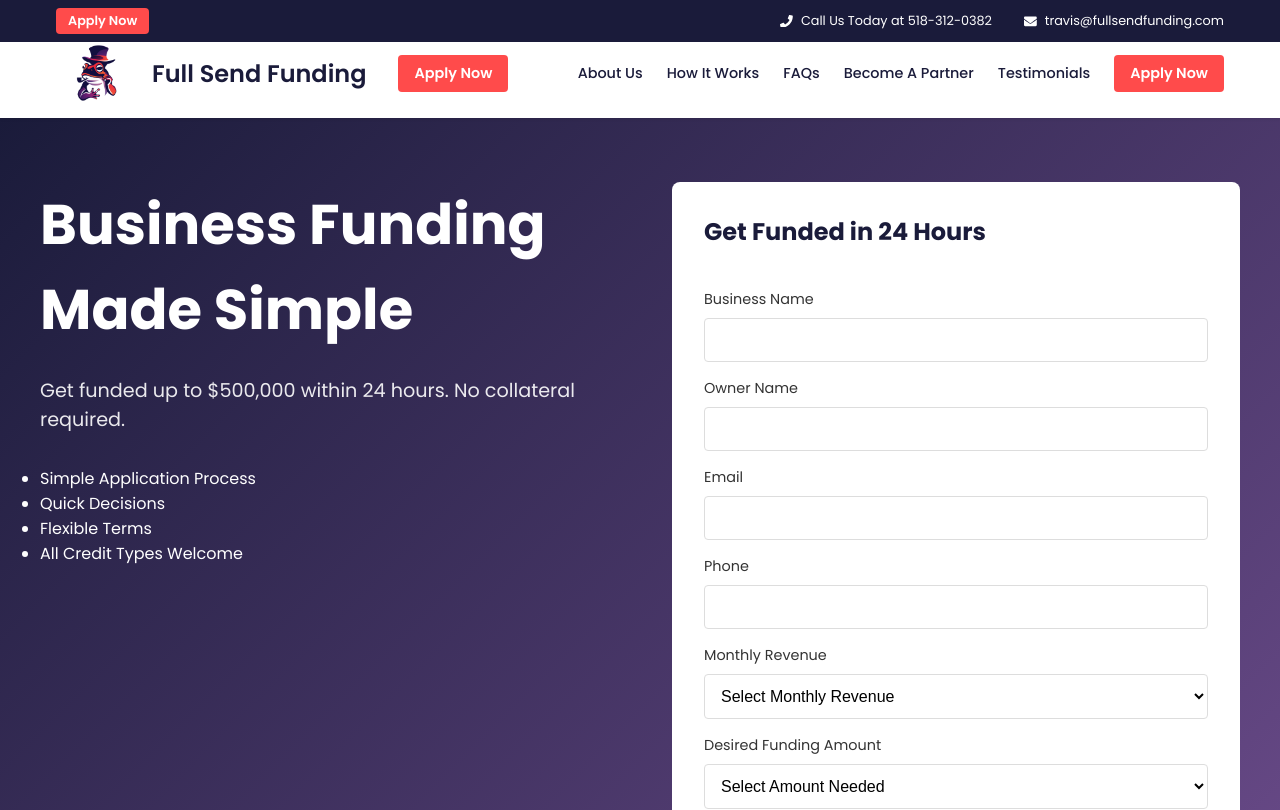
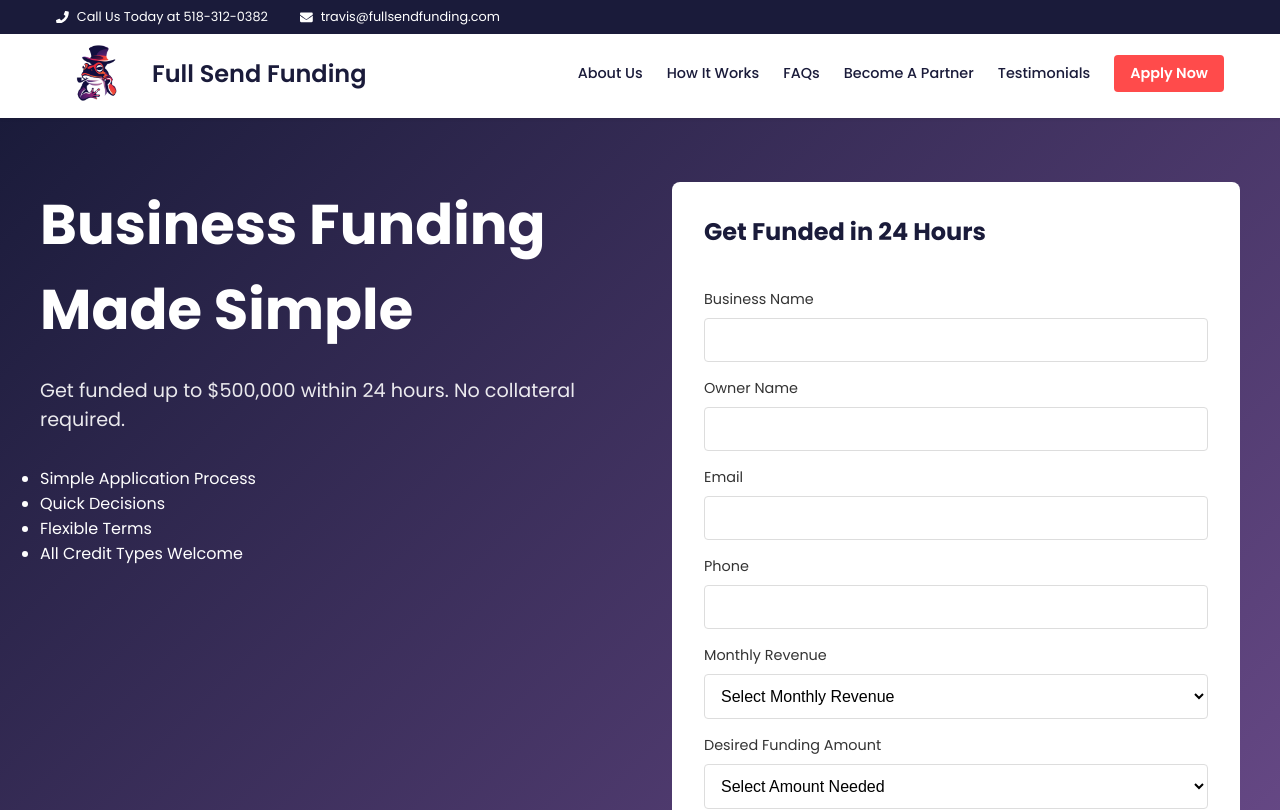
Before and after one commit to TravisYule/fullsendfunding, a React (Create React App) app: page / in a window 1280 px wide. Shown: the top 810 px of the page. Built offline with nearby package versions, Linux system fonts and the light colour scheme.

Commit message:
Clean up header and fix apply button placement

```diff
--- a/src/components/Header/Header.jsx
+++ b/src/components/Header/Header.jsx
@@ -44,21 +44,6 @@ const TopBarItem = styled.a`
 
   &:hover {
     color: ${props => props.theme.colors.secondary};
-  }
-`;
-
-const TopBarApplyButton = styled(Link)`
-  background: ${props => props.theme.colors.secondary};
-  color: white;
-  padding: 0.25rem 0.75rem;
-  border-radius: 4px;
-  text-decoration: none;
-  font-weight: 600;
-  font-size: 0.8rem;
-  transition: background 0.3s ease;
-
-  &:hover {
-    background: ${props => props.theme.colors.accent};
   }
 `;
 
@@ -174,6 +159,11 @@ const ApplyButton = styled(Link)`
   &:hover {
     background: ${props => props.theme.colors.accent};
   }
+
+  @media (max-width: ${props => props.theme.breakpoints.tablet}) {
+    display: block;
+    margin: 0.5rem 0;
+  }
 `;
 
 const NavItem = styled.div`
@@ -266,25 +256,6 @@ const MobileApplyButton = styled(Link)`
   }
 `;
 
-const HeaderApplyButton = styled(Link)`
-  background: ${props => props.theme.colors.secondary};
-  color: white;
-  padding: 0.5rem 1rem;
-  border-radius: 4px;
-  text-decoration: none;
-  font-weight: 600;
-  font-size: 0.9rem;
-  transition: background 0.3s ease;
-
-  &:hover {
-    background: ${props => props.theme.colors.accent};
-  }
-
-  @media (max-width: ${props => props.theme.breakpoints.mobile}) {
-    display: none;
-  }
-`;
-
 const Header = () => {
   const [isAboutOpen, setIsAboutOpen] = useState(false);
 
@@ -296,7 +267,6 @@ const Header = () => {
     <>
       <TopBar>
         <TopBarContent>
-          <TopBarApplyButton to="/apply">Apply Now</TopBarApplyButton>
           <TopBarRight>
             <TopBarItem href="tel:518-312-0382">
               <FaPhone /> Call Us Today at 518-312-0382
@@ -309,13 +279,10 @@ const Header = () => {
       </TopBar>
       <HeaderContainer>
         <Nav>
-          <LogoSection>
-            <LogoLink to="/">
-              <LogoImage src={Logo} alt="Full Send Funding" />
-              <CompanyName>Full Send Funding</CompanyName>
-            </LogoLink>
-            <HeaderApplyButton to="/apply">Apply Now</HeaderApplyButton>
-          </LogoSection>
+          <LogoLink to="/">
+            <LogoImage src={Logo} alt="Full Send Funding" />
+            <CompanyName>Full Send Funding</CompanyName>
+          </LogoLink>
           <NavLinks isOpen={isAboutOpen}>
             <NavItem
               onMouseEnter={() => setIsAboutOpen(true)}
```
